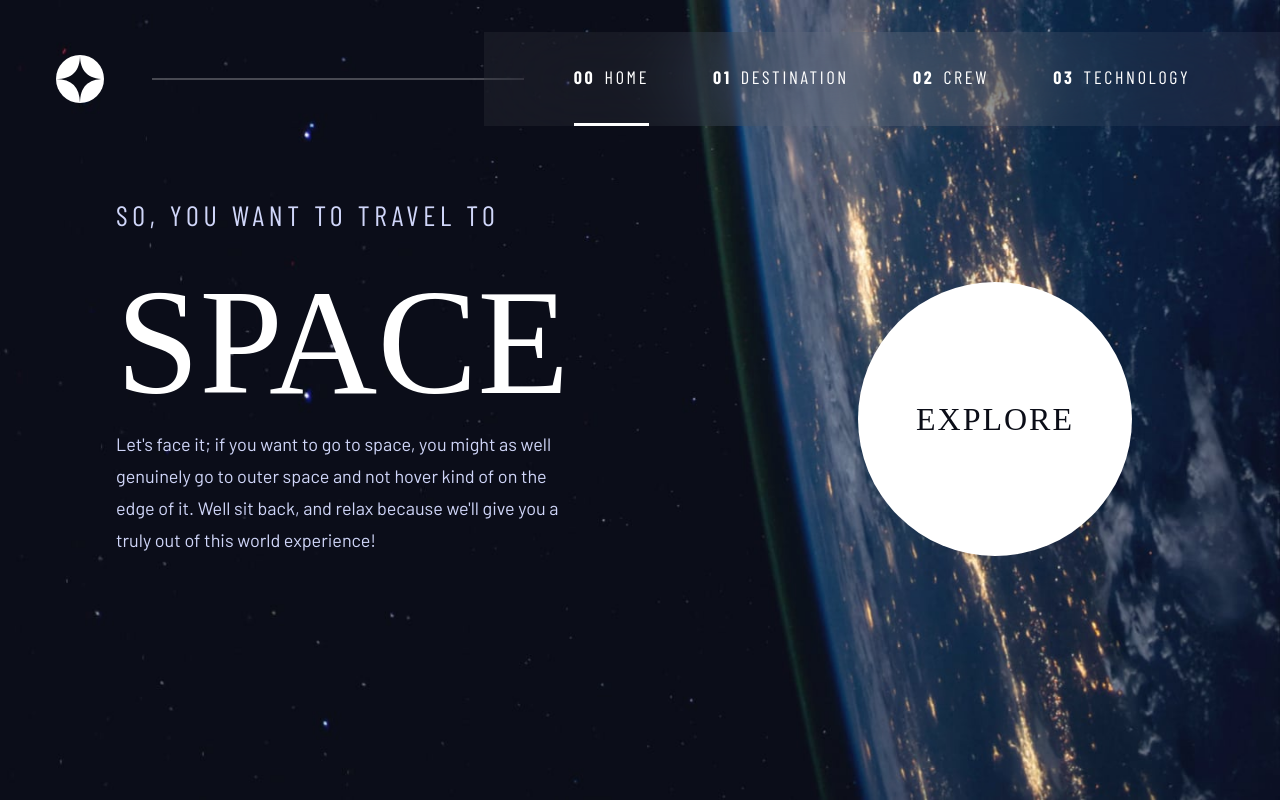
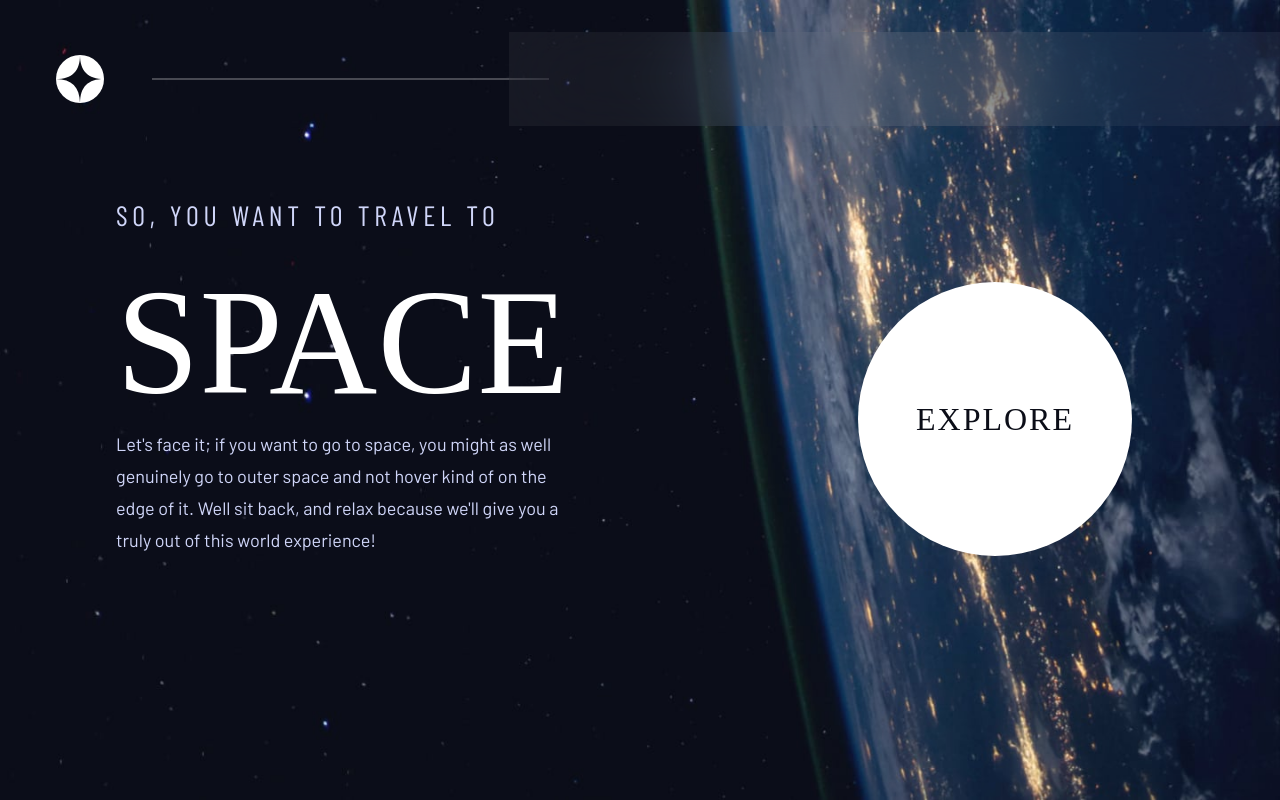
Before and after one commit to carla-ng/web-development-practice, a Vue app in the folder space-tourism-website/: page / in a window 1280 px wide. Built offline with nearby package versions, Linux system fonts and the light colour scheme; a web font is replaced by a local one.

Commit message:
Home animations complete.

```diff
--- a/space-tourism-website/src/App.vue
+++ b/space-tourism-website/src/App.vue
@@ -3,4 +3,25 @@
 </template>
 
 
+<script>
+//import { onMounted } from 'vue';
+
+export default {
+  setup() {
+
+    /*
+    onMounted(() => {
+        const lazyBackgrounds = document.querySelectorAll('.lazy');
+        lazyBackgrounds.forEach(background => {
+            background.classList.add('lazy-loaded')
+        })
+    })
+    */
+
+    return {}
+  }
+}
+</script>
+
+
 <style lang="scss"></style>
--- a/space-tourism-website/src/assets/styles/global.scss
+++ b/space-tourism-website/src/assets/styles/global.scss
@@ -68,6 +68,7 @@ body {
     background-attachment: fixed;
     background-color: $palette-color-dark;
     background-position: bottom center;
+    background-repeat: no-repeat;
     background-size: cover;
     color: $palette-color-light;
     font-family: $font-family-sans;
@@ -299,3 +300,24 @@ h5 {
     @media (max-width: $breakpoint-max-tablet) { display: block; }
     @media (min-width: $breakpoint-min-desktop) { display: none; }
 }
+
+
+
+/*************************
+ *       Animations      *
+ *************************/
+@keyframes text-to-bottom-load {
+    0% {
+        transform: translateY(-20px);
+        opacity: 0;
+    }
+    100% {
+        transform: translateY(0);
+        opacity: 1;
+    }
+}
+
+@keyframes scale-up-load {
+    0% { transform: scale(0); }
+    100% { transform: scale(1); }
+}
--- a/space-tourism-website/src/components/Header.vue
+++ b/space-tourism-website/src/components/Header.vue
@@ -15,7 +15,7 @@
                 <li v-for="item in navItems" :key="item.path" :class="{ active: isActive(item.path) }">
                     <router-link :to="item.path" class="text-light ff-sans-cond letter-spacing-02 uppercase">
                         <span class="number" aria-hidden="true">{{ item.number }}</span>
-                        <span>{{ item.label }}</span>
+                        <span class="text">{{ item.label }}</span>
                     </router-link>
                 </li>
             </ul>
@@ -27,7 +27,7 @@
 
 
 <script>
-import { computed, ref } from 'vue';
+import { computed, onMounted, ref } from 'vue';
 import { useRoute } from 'vue-router';
 
 export default {
@@ -53,7 +53,15 @@ export default {
         // Open/close nav with hamburger button
         const toggleNavVisibility = () => {
             navVisible.value = !navVisible.value
-        };
+        }
+
+        // After the page is mounted we wait for elements to show and then add class to show the nav > ul element
+        onMounted(() => {
+            setTimeout(() => {
+                const navElement = document.getElementsByTagName('ul')[0]
+                navElement.classList.add('show-loaded')
+            }, 1000)
+        })
 
         // Computed property to set aria-expanded attribute
         const ariaExpanded = computed(() => String(navVisible.value))
@@ -78,6 +86,10 @@ export default {
     display: flex;
     align-items: center;
     justify-content: space-between;
+
+    animation-name: nav-load;
+    animation-duration: 650ms;
+    animation-timing-function: ease-in;
 
     @media (min-width: $breakpoint-min-desktop) {
         &::after {
@@ -129,11 +141,16 @@ export default {
     }
 
     .header__nav {
-
         @media (min-width: $breakpoint-min-desktop) { order: 2; }
 
         ul.header__nav-ul {
-            display: flex;
+            @media (max-width: $breakpoint-max-mobile) {
+                display: none;
+                &.show-loaded { display: flex; }
+            }
+
+            @media (min-width: $breakpoint-min-tablet) { display: flex; }
+
             list-style: none;
             margin: 0;
             padding: 0;
@@ -159,28 +176,12 @@ export default {
                 & > .active { border: 0; }
             }
 
-            li {
-                a {
-                    text-decoration: none;
-
-                    & > .number {
-                        font-weight: 700;
-                        margin-right: 0.5em;
-                    }
-                }
-            }
-
             @media (min-width: $breakpoint-min-tablet) {
                 gap: clamp(2rem, 5vw, 7rem);
             }
 
             @media (min-width: $breakpoint-min-tablet) and (max-width: $breakpoint-max-tablet) {
-                padding-inline: 2rem;
-                li {
-                    a {
-                        .number { display: none; }
-                    }
-                }
+                padding-inline: 1.5rem;
             }
 
             @media (min-width: $breakpoint-min-desktop) {
@@ -188,18 +189,40 @@ export default {
                 padding-inline: clamp(3rem, 7vw, 7rem);
             }
 
-            & > * {
+            li {
                 border-bottom: 0.2rem solid rgba($palette-color-light, 0);
                 cursor: pointer;
 
                 &:hover, &:focus { border-color: rgba($palette-color-light, 0.25); }
                 &.active, &[aria-selected="true"] { border-color: rgba($palette-color-light, 1); }
 
+                @media (min-width: $breakpoint-min-tablet) {
+                    animation-name: nav-li-load;
+                    animation-duration: 1000ms;
+                    animation-timing-function: ease-in;
+                }
+
                 a {
                     display: block;
                     padding: 1rem 0;
+                    text-decoration: none;
 
                     @media (min-width: $breakpoint-min-tablet) { padding: 2rem 0; }
+
+                    & > .number {
+                        font-weight: 700;
+                        margin-right: 0.5em;
+
+                        @media (min-width: $breakpoint-min-tablet) and (max-width: $breakpoint-max-tablet) {
+                            display: none;
+                        }
+                    }
+
+                    & > .text {
+                        font-size: 1rem;
+                        @media (min-width: $breakpoint-min-tablet) { font-size: 0.875rem; }
+                        @media (min-width: $breakpoint-min-desktop) { font-size: 1rem; }
+                    }
                 }
             }
         }
@@ -211,4 +234,16 @@ export default {
         }
     }
 }
+
+// Animations
+@keyframes nav-load {
+    0% { transform: translateY(-100%); }
+    100% { transform: translateY(0); }
+}
+
+@keyframes nav-li-load {
+    0% { transform: scale(0); }
+    90% { transform: scale(1.1); }
+    100% { transform: scale(1); }
+}
 </style>
--- a/space-tourism-website/src/views/Home.vue
+++ b/space-tourism-website/src/views/Home.vue
@@ -29,7 +29,7 @@
 
 
 <script>
-import { onBeforeMount } from 'vue';
+import { onMounted } from 'vue';
 
 import Layout from '@/components/Layout.vue';
 
@@ -40,11 +40,11 @@ export default {
     },
     setup() {
 
-        onBeforeMount(() => {
+        onMounted(() => {
             document.body.className = 'home-page'; // Set a class on the body tag based on the current page
-        });
+        })
 
-        return { };
+        return { }
     }
 }
 </script>
@@ -65,7 +65,16 @@ export default {
     }
 
     .home__first-container {
+        animation-name: text-to-bottom-load;
+        animation-duration: 400ms;
+        animation-fill-mode: forwards;
+        animation-timing-function: ease-in;
+        animation-delay: 800ms;
+        opacity: 0;
+        transform: translateY(-20px);
+
         text-align: center;
+
         @media (min-width: $breakpoint-min-tablet) and (max-width: $breakpoint-max-tablet) { margin-top: 2.5rem; }
         @media (min-width: $breakpoint-min-desktop) { text-align: left; }
 
@@ -117,12 +126,19 @@ export default {
     }
 
     .home__second-container {
+        animation-name: scale-up-load;
+        animation-duration: 850ms;
+        animation-fill-mode: forwards;
+        animation-timing-function: ease-in;
+        animation-delay: 800ms;
+        transform: scale(0);
+
         margin-inline: 2rem;
 
         .home__explore-button {
             aspect-ratio: 1;
             border-radius: 50%;
-            cursor: pointer;
+            cursor: default;
             display: inline-grid;
             letter-spacing: 0.125rem;
             position: relative;
@@ -177,4 +193,5 @@ export default {
         }
     }
 }
+
 </style>
```
